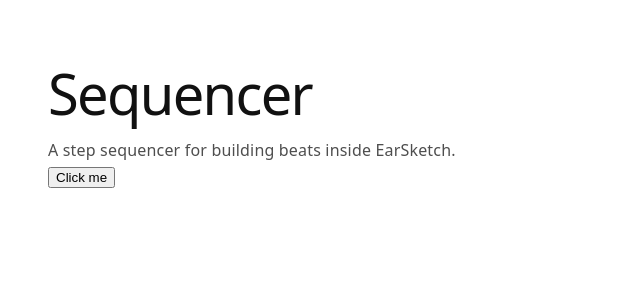
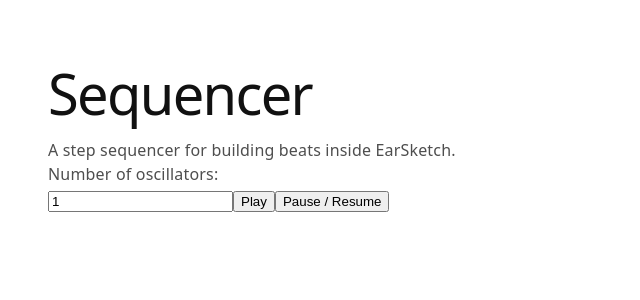
Before and after one commit to earsketch/earsketch-extensions, a React (Vite) app in the folder extensions/sequencer/: page / in a window 1280 px wide. Shown: the top 300 px of the page, without its empty margins (0-640 px from the left). Built offline with nearby package versions, Linux system fonts and the light colour scheme.

Commit message:
A sixteen note rhythm.

```diff
--- a/extensions/sequencer/src/App.tsx
+++ b/extensions/sequencer/src/App.tsx
@@ -1,24 +1,86 @@
+import { useState, useRef, useEffect } from 'react'
 import './App.css'
 
 function App() {
-  function handleClick() {
-    console.log('Button clicked!')
+  const [numOscillators, setNumOscillators] = useState(1)
+  const tempo = 120
+  const nSteps = 16
+  const audioCtxRef = useRef<AudioContext | null>(null)
+
+  const [iBeat, setIBeat] = useState(0)
+  const [steps, setSteps] = useState<boolean[]>([
+    true, false, false, true, false, false, true, false,
+    true, false, false, true, false, false, true, false,
+  ])
+
+  useEffect(() => {
+    const period = 60 / tempo * 1000 // in milliseconds
+    const intervalID = setInterval(myCallback, period);
+
+    function myCallback() {
+    setIBeat((prev) => (prev + 1) % nSteps);
+    console.log(iBeat);
+    if (!audioCtxRef.current) {
+      audioCtxRef.current = new AudioContext()
+    }
+    const audioCtx = audioCtxRef.current
+    const noteDuration = 0.5
+
+    if (steps[iBeat]) {
+      const osc = audioCtx.createOscillator()
+      osc.connect(audioCtx.destination)
+      const startTime = audioCtx.currentTime
+      osc.start(startTime)
+      osc.stop(startTime + noteDuration)
+    }
+  }
+    return () => {
+      clearInterval(intervalID);
+    };
+  }, [iBeat, steps]);
+
+  function handlePlay() {
     const audioCtx = new AudioContext()
-    const osc = audioCtx.createOscillator()
-    osc.connect(audioCtx.destination)
-    osc.start()
-    osc.stop(audioCtx.currentTime + 1)
-    const osc2 = audioCtx.createOscillator()
-    osc2.connect(audioCtx.destination)
-    osc2.start(audioCtx.currentTime + 2)
-    osc2.stop(audioCtx.currentTime + 3)
+    audioCtxRef.current = audioCtx
+    const noteDuration = 0.5
+
+    for (let i = 0; i < numOscillators; i++) {
+      const osc = audioCtx.createOscillator()
+      osc.connect(audioCtx.destination)
+      const startTime = audioCtx.currentTime + i * 0.75
+      osc.start(startTime)
+      osc.stop(startTime + noteDuration)
+    }
+  }
+
+  function handlePauseResume() {
+    const audioCtx = audioCtxRef.current
+    if (!audioCtx) return
+
+    if (audioCtx.state === 'running') {
+      audioCtx.suspend()
+    } else {
+      audioCtx.resume()
+    }
   }
 
   return (
     <div className="page">
       <h1>Sequencer</h1>
       <p>A step sequencer for building beats inside EarSketch.</p>
-      <button onClick={() => handleClick()}>Click me</button>
+
+      <label>
+        <p>Number of oscillators:{' '}</p>
+        <input
+          type="number"
+          min={1}
+          value={numOscillators}
+          onChange={(e) => setNumOscillators(Number(e.target.value))}
+        />
+      </label>
+
+      <button onClick={() => handlePlay()}>Play</button>
+      <button onClick={() => handlePauseResume()}>Pause / Resume</button>
     </div>
   )
 }
```
